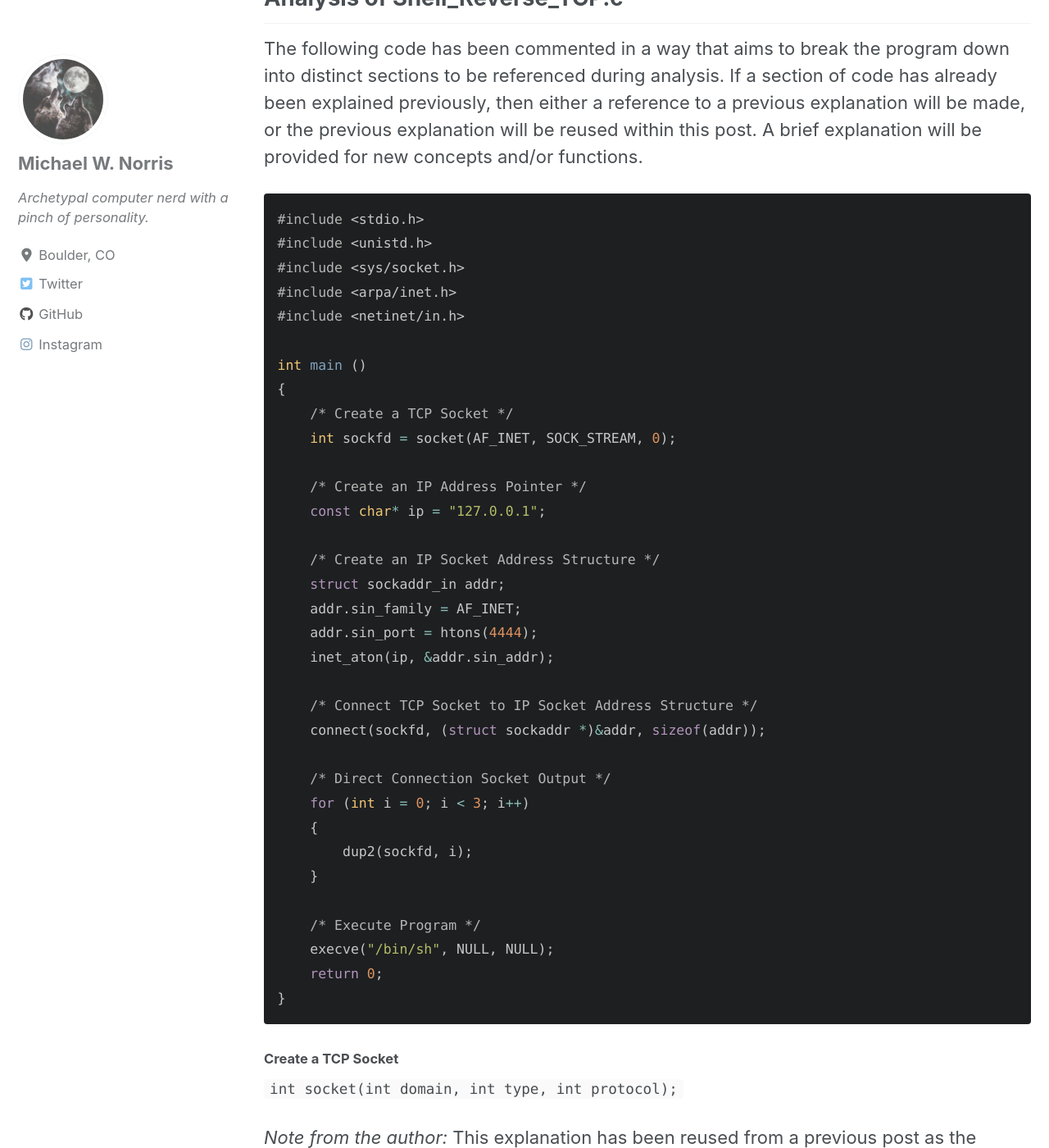
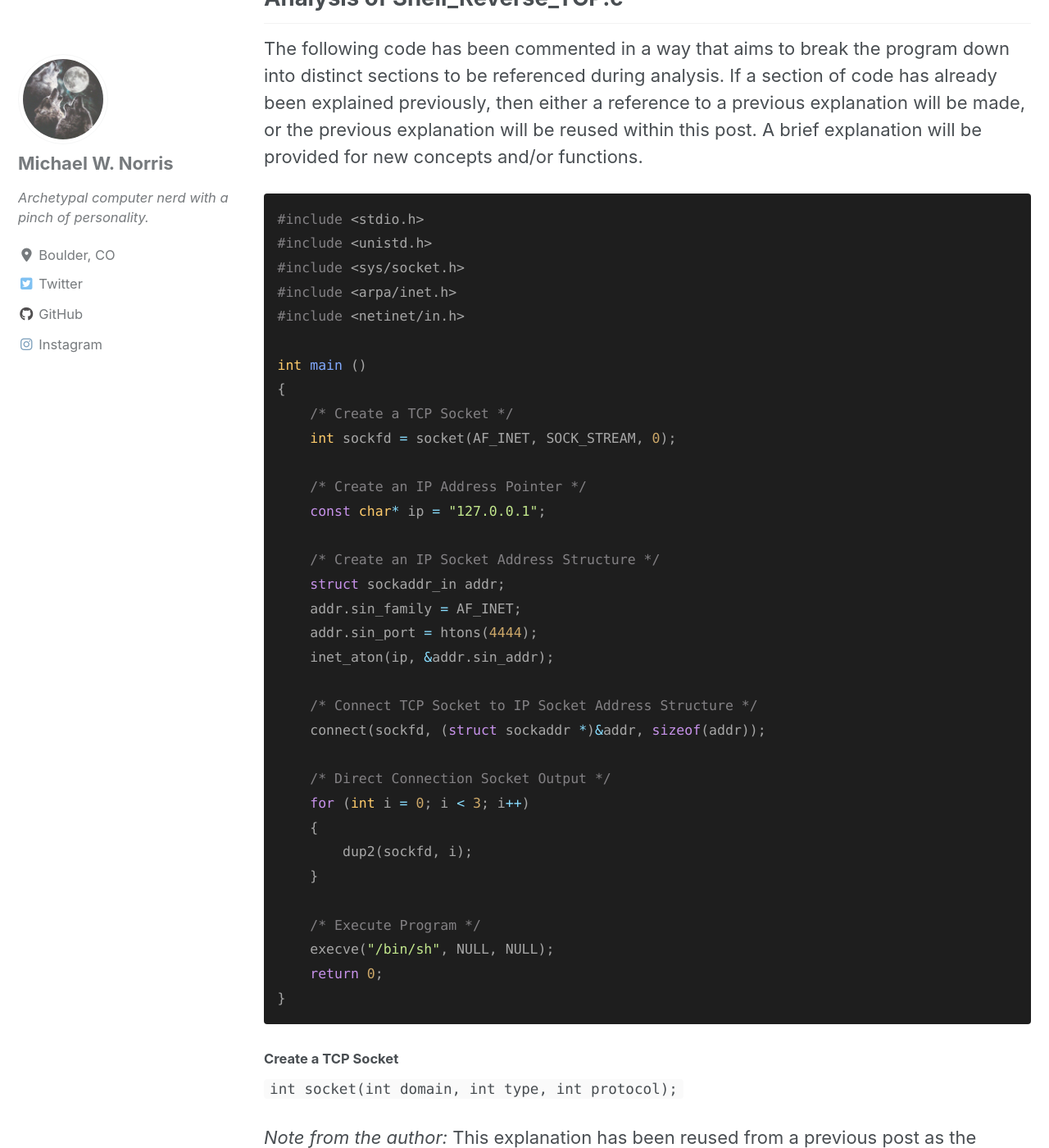
Before and after one commit to norrismw/mnorris.io, a Jekyll site: the page built from _posts/2019-10-25-assignment_2.md, in a window 1280 px wide and 1400 px high, scrolled down 1219 px. Shown: the whole window at 82% size. Built offline with Jekyll 4.4.1, drawn with Linux system fonts in a browser that asks for light colours; cached includes are drawn as plain includes; nearby versions of some CDN libraries.

Commit message:
testing syntax colors

```diff
--- a/assets/css/main.scss
+++ b/assets/css/main.scss
@@ -6,22 +6,22 @@
 
 @import "minimal-mistakes/skins/{{ site.minimal_mistakes_skin | default: 'default' }}"; // skin
 
-/* sunrise syntax highlighting (base16) */
-$base00: #1d1f21 !important;
-$base01: #282a2e !important;
-$base02: #373b41 !important;
-$base03: #969896 !important;
-$base04: #b4b7b4 !important;
-$base05: #c5c8c6 !important;
-$base06: #e0e0e0 !important;
+/* twilight syntax highlighting */
+$base00: #1e1e1e !important;
+$base01: #323537 !important;
+$base02: #464b50 !important;
+$base03: #5f5a60 !important;
+$base04: #838184 !important;
+$base05: #a7a7a7 !important;
+$base06: #c3c3c3 !important;
 $base07: #ffffff !important;
-$base08: #cc6666 !important;
-$base09: #de935f !important;
-$base0a: #f0c674 !important;
-$base0b: #b5bd68 !important;
-$base0c: #8abeb7 !important;
-$base0d: #81a2be !important;
-$base0e: #b294bb !important;
-$base0f: #a3685a !important;
+$base08: #cf6a4c !important;
+$base09: #cda869 !important;
+$base0A: #f9ee98 !important;
+$base0B: #8f9d6a !important;
+$base0C: #afc4db !important;
+$base0D: #7587a6 !important;
+$base0E: #9b859d !important;
+$base0F: #9b703f !important;
 
 @import "minimal-mistakes"; // main partials
```
